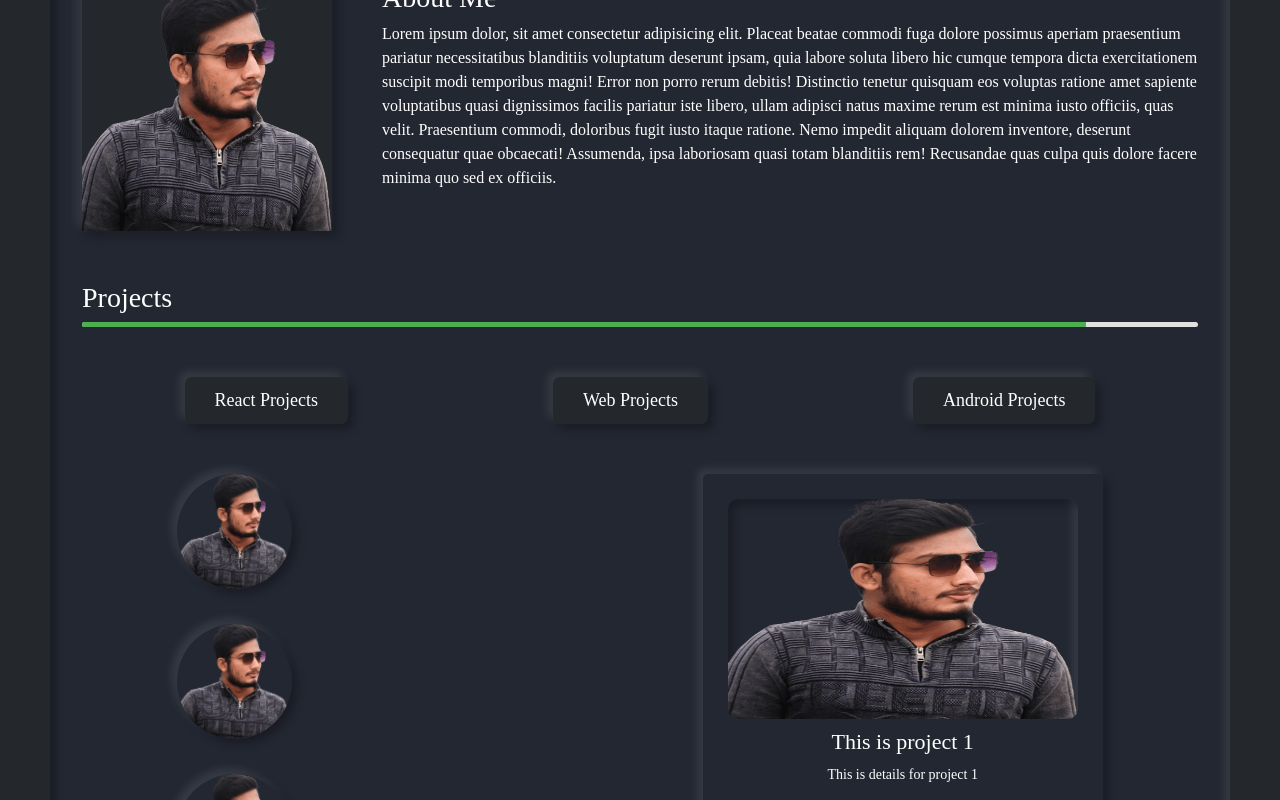
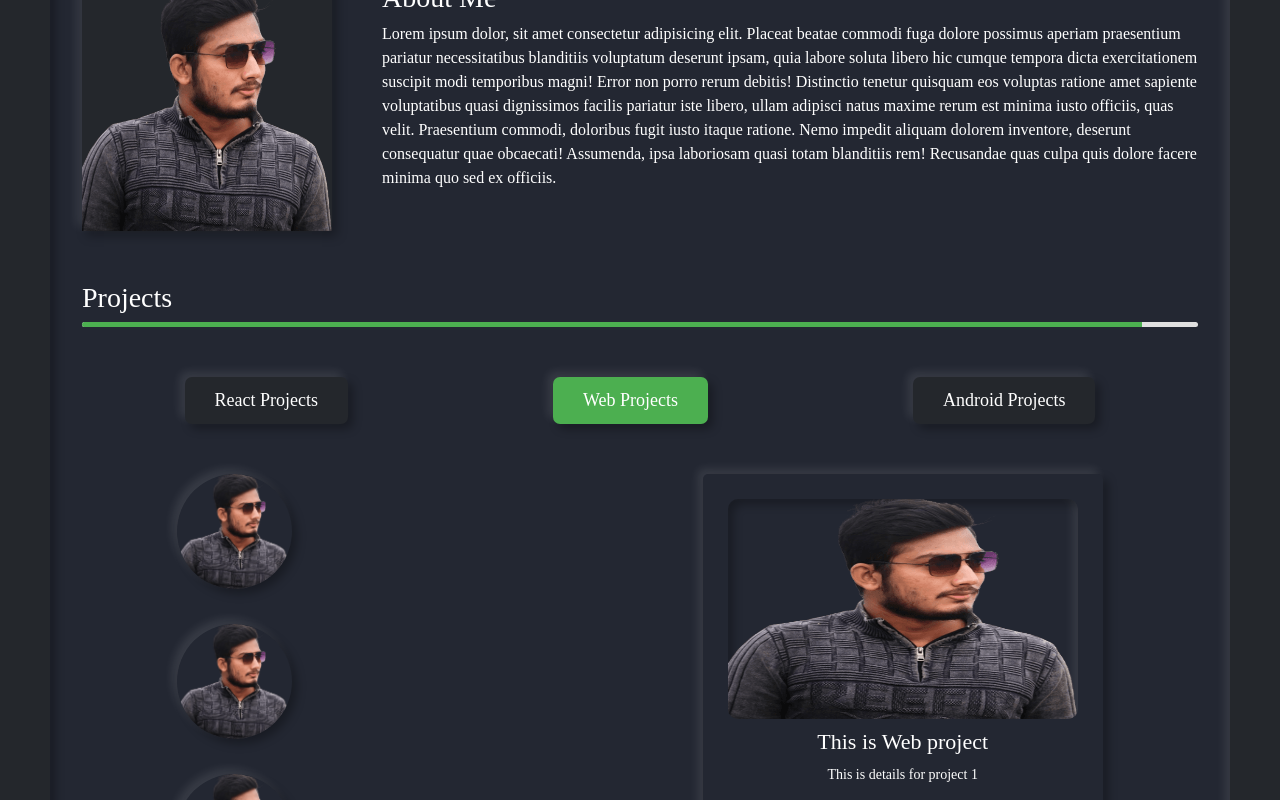
Before and after one commit to mdnuruzzamanemon/myWebReact, a React (Create React App) app: page / in a window 1280 px wide. Both pictures are taken after a click on the button "Web Projects". Shown: the part 988-1788 px from the top of the page. Built offline with nearby package versions, Linux system fonts and the light colour scheme.

Commit message:
tab for projects

```diff
--- /dev/null
+++ b/src/components/androidProjects.jsx
@@ -0,0 +1,95 @@
+import React, { useState, useEffect } from "react";
+import { Link } from "react-router-dom";
+import "../css/projects.css";
+import projectImg from "../images/emon.png";
+import { FontAwesomeIcon } from '@fortawesome/react-fontawesome';
+import { faGithub } from '@fortawesome/free-brands-svg-icons';
+
+function ProgressBar({ progress }) {
+    return (
+        <div className="progress-bar">
+            <div className="progress-bar-fill" style={{ width: `${progress}%` }}></div>
+        </div>
+    );
+}
+
+function AndroidProject({ handleTabClick }) {
+
+    const [progress, setProgress] = useState(0);
+
+    useEffect(() => {
+        setTimeout(() => {
+            setProgress(50);
+        }, 100);
+    }, []);
+
+    const [selectedProject, setSelectedProject] = useState(
+        {
+            title: "This is android project ",
+            details: "This is details for project 1",
+            image: projectImg,
+            icon: faGithub,
+            link: "https://www.facebook.com/"
+        }
+    );
+
+    const handleProjectClick = (title, details, image, icon, link) => {
+        setSelectedProject(
+            {
+                title: title,
+                details: details,
+                image: image,
+                icon: icon,
+                link: link
+            }
+        );
+    };
+
+
+
+
+    return (
+        <div className="projectsMainBox">
+            <div className="container">
+                <h3>Projects</h3>
+                <div className="progressBox">
+                    <ProgressBar progress={progress} />
+                </div>
+                <div className="projectBtns">
+                    <button onClick={() => handleTabClick("react")}> React Projects </button>
+                    <button onClick={() => handleTabClick("web")}> Web Projects </button>
+                    <button style={{backgroundColor: "#4CAF50"}} onClick={() => handleTabClick("android")}> Android Projects </button>
+                </div>
+                <div className="projectBox">
+                    <div className="allProjects">
+                        <div className="project project1" onClick={() => handleProjectClick("This is project title1", "this is the project description for project 1. so we should check it", projectImg, faGithub, "https://www.facebook.com/")}>
+                            <img src={projectImg} alt="project" />
+                        </div>
+                        <div className="project project2" onClick={() => handleProjectClick("This is project title2", "this is the project description for project 2. so we should check it", projectImg, faGithub, "https://www.youtube.com/")}>
+                            <img src={projectImg} alt="project" />
+                        </div>
+                        <div className="project project3" onClick={() => handleProjectClick("This is project title3", "this is the project description for project 3. so we should check it", projectImg, faGithub, "https://www.x.com/")}>
+                            <img src={projectImg} alt="project" />
+                        </div>
+                    </div>
+                    <div className="viewProjectsBox">
+                        <Link to={selectedProject.link}>
+                            <div className="viewProject">
+                                <div className="imageBox">
+                                    <img src={selectedProject.image} alt="project" />
+                                </div>
+                                <div className="contentBox">
+                                    <h3>{selectedProject.title}</h3>
+                                    <p>{selectedProject.details}</p>
+                                    <span><FontAwesomeIcon icon={selectedProject.icon} /></span>
+                                </div>
+                            </div>
+                        </Link>
+                    </div>
+                </div>
+            </div>
+        </div>
+    );
+}
+
+export default AndroidProject;
--- a/src/components/index.jsx
+++ b/src/components/index.jsx
@@ -1,19 +1,30 @@
-import React from "react";
+import React, {useState} from "react";
 import "../css/index.css";
 import Navbar from "./navbar";
 import Header from "./header";
 import About from "./about";
-import Projects from "./projects";
+import ReactProjects from "./reactProjects";
+import WebProject from "./webProject";
+import AndroidProject from "./androidProjects";
 
 function Index()
 {
+    const [activeTab, setActiveTab] = useState("react"); // Default to React Projects tab
+
+    // Function to handle tab clicks
+    const handleTabClick = (tab) => {
+        setActiveTab(tab);
+    };
+
     return(
         <div className="outerBox">
             <div className="innerBox">
                 <Navbar />
                 <Header />
                 <About />
-                <Projects />
+                {activeTab === "react" && <ReactProjects handleTabClick={handleTabClick} />}
+                {activeTab === "web" && <WebProject handleTabClick={handleTabClick}/>}
+                {activeTab === "android" && <AndroidProject handleTabClick={handleTabClick}/>}
 
             </div>
         </div>
--- a/src/components/projects.jsx
+++ b/src/components/reactProjects.jsx
@@ -13,7 +13,7 @@ function ProgressBar({ progress }) {
     );
 }
 
-function Projects() {
+function ReactProjects({ handleTabClick }) {
 
     const [progress, setProgress] = useState(0);
 
@@ -57,9 +57,9 @@ function Projects() {
                     <ProgressBar progress={progress}/>
                 </div>
                 <div className="projectBtns">
-                    <button> React Projects </button>
-                    <button> Web Projects </button>
-                    <button> Android Projects </button>
+                    <button style={{backgroundColor: "#4CAF50"}} onClick={() => handleTabClick("react")}> React Projects </button>
+                    <button onClick={() => handleTabClick("web")}> Web Projects </button>
+                    <button onClick={() => handleTabClick("android")}> Android Projects </button>
                 </div>
                 <div className="projectBox">
                     <div className="allProjects">
@@ -93,4 +93,4 @@ function Projects() {
     );
 }
 
-export default Projects;
+export default ReactProjects;
--- /dev/null
+++ b/src/components/webProject.jsx
@@ -0,0 +1,95 @@
+import React, { useState, useEffect } from "react";
+import { Link } from "react-router-dom";
+import "../css/projects.css";
+import projectImg from "../images/emon.png";
+import { FontAwesomeIcon } from '@fortawesome/react-fontawesome';
+import { faGithub } from '@fortawesome/free-brands-svg-icons';
+
+function ProgressBar({ progress }) {
+    return (
+        <div className="progress-bar">
+            <div className="progress-bar-fill" style={{ width: `${progress}%` }}></div>
+        </div>
+    );
+}
+
+function WebProject({ handleTabClick }) {
+
+    const [progress, setProgress] = useState(0);
+
+    useEffect(() => {
+        setTimeout(() => {
+            setProgress(95);
+        }, 100);
+    }, []);
+
+    const [selectedProject, setSelectedProject] = useState(
+        {
+            title: "This is Web project",
+            details: "This is details for project 1",
+            image: projectImg,
+            icon: faGithub,
+            link: "https://www.facebook.com/"
+        }
+    );
+
+    const handleProjectClick = (title, details, image, icon, link) => {
+        setSelectedProject(
+            {
+                title: title,
+                details: details,
+                image: image,
+                icon: icon,
+                link: link
+            }
+        );
+    };
+
+
+
+
+    return (
+        <div className="projectsMainBox">
+            <div className="container">
+                <h3>Projects</h3>
+                <div className="progressBox">
+                    <ProgressBar progress={progress} />
+                </div>
+                <div className="projectBtns">
+                    <button onClick={() => handleTabClick("react")}> React Projects </button>
+                    <button style={{backgroundColor: "#4CAF50"}} onClick={() => handleTabClick("web")}> Web Projects </button>
+                    <button onClick={() => handleTabClick("android")}> Android Projects </button>
+                </div>
+                <div className="projectBox">
+                    <div className="allProjects">
+                        <div className="project project1" onClick={() => handleProjectClick("This is project title1", "this is the project description for project 1. so we should check it", projectImg, faGithub, "https://www.facebook.com/")}>
+                            <img src={projectImg} alt="project" />
+                        </div>
+                        <div className="project project2" onClick={() => handleProjectClick("This is project title2", "this is the project description for project 2. so we should check it", projectImg, faGithub, "https://www.youtube.com/")}>
+                            <img src={projectImg} alt="project" />
+                        </div>
+                        <div className="project project3" onClick={() => handleProjectClick("This is project title3", "this is the project description for project 3. so we should check it", projectImg, faGithub, "https://www.x.com/")}>
+                            <img src={projectImg} alt="project" />
+                        </div>
+                    </div>
+                    <div className="viewProjectsBox">
+                        <Link to={selectedProject.link}>
+                            <div className="viewProject">
+                                <div className="imageBox">
+                                    <img src={selectedProject.image} alt="project" />
+                                </div>
+                                <div className="contentBox">
+                                    <h3>{selectedProject.title}</h3>
+                                    <p>{selectedProject.details}</p>
+                                    <span><FontAwesomeIcon icon={selectedProject.icon} /></span>
+                                </div>
+                            </div>
+                        </Link>
+                    </div>
+                </div>
+            </div>
+        </div>
+    );
+}
+
+export default WebProject;
```
